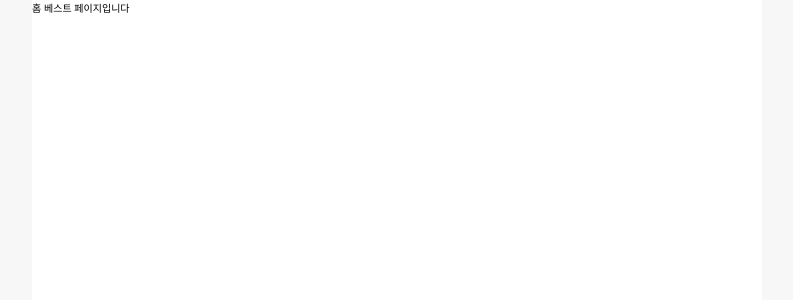
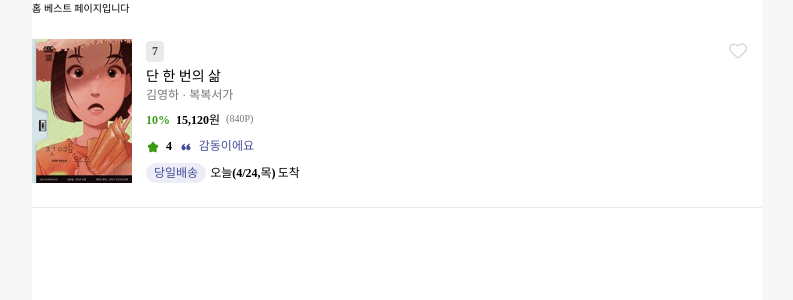
Before and after one commit to SOPT-all/36-COLLABORATION-WEB-KYOBOBOOK, a React (Vite) app: page /best in a window 1280 px wide. Shown: the top 300 px of the page, without its empty margins (243-1036 px from the left). Built offline with nearby package versions, Linux system fonts and the light colour scheme.

Commit message:
feat: 홈 베스트 페이지에서 사용하는 bookitem 컴포넌트 구현 (#36)

```diff
--- a/src/pages/HomeBest/HomeBest.tsx
+++ b/src/pages/HomeBest/HomeBest.tsx
@@ -1,7 +1,24 @@
+import BookItem from './components/BookItem/BookItem';
+
+import sample from '@/assets/img/sample.png';
 const HomeBest = () => {
   return (
     <>
       <div>홈 베스트 페이지입니다</div>
+      <BookItem
+        rank={7}
+        title={'단 한 번의 삶'}
+        author={'김영하'}
+        publisher={'복복서가'}
+        discountRate={10}
+        price={15120}
+        point={840}
+        rating={4}
+        review={'감동이에요'}
+        deliveryDate={'오늘(4/24,목)'}
+        isLiked={false}
+        imageUrl={sample}
+      />
     </>
   );
 };
--- /dev/null
+++ b/src/pages/HomeBest/components/BookItem/BookItem.style.ts
@@ -0,0 +1,166 @@
+import { css } from '@emotion/react';
+
+import { theme } from '@/styles/theme';
+
+export const container = css`
+  display: flex;
+  border-bottom: 1px solid ${theme.colors.gray2};
+  padding: 2.4rem 0;
+  gap: 1.4rem;
+`;
+
+export const imageWrapper = css`
+  flex-shrink: 0;
+  width: 10rem;
+  height: 14.4rem;
+`;
+
+export const bookImage = css`
+  width: 100%;
+  height: 100%;
+  object-fit: cover;
+`;
+
+export const content = css`
+  flex: 1;
+  display: flex;
+  flex-direction: column;
+  gap: 0.4rem;
+`;
+
+export const topRow = css`
+  display: flex;
+  justify-content: space-between;
+  align-items: center;
+`;
+
+export const rankBadgeBase = css`
+  padding: 0.2rem 0.6rem;
+  height: 2.1rem;
+  border-radius: 4px;
+  ${theme.fonts.caption2};
+`;
+
+export const rankBadgeTop3 = css`
+  background-color: ${theme.colors.green1};
+  color: ${theme.colors.white};
+`;
+
+export const rankBadgeOther = css`
+  background-color: ${theme.colors.gray2};
+  color: ${theme.colors.gray6};
+`;
+
+export const likeButton = css`
+  display: flex;
+  align-items: center;
+  justify-content: center;
+  padding-right: 1.2rem;
+  line-height: 0;
+  border: none;
+  background: none;
+`;
+
+export const titleContainer = css`
+  display: flex;
+  flex-direction: column;
+  gap: 0.2px;
+  margin-bottom: 0.4rem;
+`;
+
+export const title = css`
+  ${theme.fonts.subtitle4};
+`;
+
+export const subtitle = css`
+  color: ${theme.colors.gray4};
+  ${theme.fonts.caption3};
+`;
+
+export const priceRow = css`
+  display: flex;
+  gap: 0.6rem;
+  margin-bottom: 0.6rem;
+`;
+
+export const discount = css`
+  color: ${theme.colors.green1};
+  ${theme.fonts.caption1};
+`;
+
+export const price = css`
+  ${theme.fonts.caption1};
+`;
+
+export const won = css`
+  ${theme.fonts.caption3};
+`;
+
+export const point = css`
+  color: ${theme.colors.gray4};
+  ${theme.fonts.caption4};
+`;
+
+export const reviewRow = css`
+  display: flex;
+  align-items: center;
+  gap: 0.2rem;
+  margin-bottom: 0.4rem;
+`;
+
+export const rating = css`
+  display: flex;
+  align-items: center;
+  gap: 0.4rem;
+  ${theme.fonts.caption1};
+
+  svg {
+    fill: ${theme.colors.green1};
+    margin-right: 0.2rem;
+  }
+`;
+
+export const separator = css`
+  color: ${theme.colors.gray3};
+  ${theme.fonts.caption4};
+`;
+
+export const review = css`
+  display: flex;
+  align-items: center;
+  gap: 0.4rem;
+
+  color: ${theme.colors.purple7};
+  ${theme.fonts.caption2};
+
+  svg {
+    margin-right: 0.2rem;
+  }
+`;
+
+export const deliveryRow = css`
+  display: flex;
+  gap: 0.2rem;
+  align-items: center;
+`;
+
+export const deliveryBadge = css`
+  display: flex;
+  align-items: center;
+  height: 2rem;
+  padding: 0 0.8rem;
+  margin-right: 0.2rem;
+
+  background-color: ${theme.colors.purple1};
+  color: ${theme.colors.purple7};
+  border-radius: 40px;
+  ${theme.fonts.caption3};
+`;
+
+export const deliveryDate = css`
+  ${theme.fonts.caption1};
+`;
+
+export const deliveryText = css`
+  ${theme.fonts.caption3};
+`;
--- /dev/null
+++ b/src/pages/HomeBest/components/BookItem/BookItem.tsx
@@ -0,0 +1,99 @@
+import { useState } from 'react';
+
+import * as s from '@/pages/HomeBest/components/BookItem/BookItem.style';
+import { getRankBadgeInfo } from '@/pages/HomeBest/utils/getRankBadgeStyle';
+import Icon from '@/components/Icon';
+import { theme } from '@/styles/theme';
+
+interface BookItemPropTypes {
+  rank: number;
+  title: string;
+  author: string;
+  publisher: string;
+  discountRate: number;
+  price: number;
+  point: number;
+  rating: number;
+  review: string;
+  deliveryDate: string;
+  isLiked: boolean;
+  imageUrl: string;
+}
+
+const BookItem = ({
+  rank,
+  title,
+  author,
+  publisher,
+  discountRate,
+  price,
+  point,
+  rating,
+  review,
+  deliveryDate,
+  isLiked: defaultLiked,
+  imageUrl,
+}: BookItemPropTypes) => {
+  const { text, isTop3 } = getRankBadgeInfo(rank);
+  const [isLiked, setIsLiked] = useState(defaultLiked);
+
+  const toggleLike = () => {
+    setIsLiked((prev) => !prev);
+  };
+
+  return (
+    <div css={s.container}>
+      <div css={s.imageWrapper}>
+        <img src={imageUrl} alt={title} css={s.bookImage} />
+      </div>
+
+      <div css={s.content}>
+        <div css={s.topRow}>
+          <span css={[s.rankBadgeBase, isTop3 ? s.rankBadgeTop3 : s.rankBadgeOther]}>{text}</span>
+          <button css={s.likeButton} onClick={toggleLike}>
+            <Icon
+              name={isLiked ? 'wishFill' : 'wish'}
+              width={24}
+              height={24}
+              fill={isLiked ? undefined : theme.colors.gray3}
+            />
+          </button>
+        </div>
+        <div css={s.titleContainer}>
+          <h3 css={s.title}>{title}</h3>
+          <div css={s.subtitle}>
+            {author} · {publisher}
+          </div>
+        </div>
+
+        <div css={s.priceRow}>
+          <span css={s.discount}>{discountRate}%</span>
+          <div>
+            <span css={s.price}>{price.toLocaleString()}</span>
+            <span css={s.won}>원</span>
+          </div>
+          <span css={s.point}>({point}P)</span>
+        </div>
+
+        <div css={s.reviewRow}>
+          <span css={s.rating}>
+            <Icon name="star" width={14} height={14} /> {rating}
+          </span>
+          <span css={s.separator}>/</span>
+          <span css={s.review}>
+            <Icon name="quote" width={14} height={14} />
+            {review}
+          </span>
+        </div>
+
+        <div css={s.deliveryRow}>
+          <span css={s.deliveryBadge}>당일배송</span>
+          <span css={s.deliveryDate}>{deliveryDate}</span>
+          <span css={s.deliveryText}>도착</span>
+        </div>
+      </div>
+    </div>
+  );
+};
+
+export default BookItem;
--- /dev/null
+++ b/src/pages/HomeBest/utils/getRankBadgeStyle.ts
@@ -0,0 +1,8 @@
+export const getRankBadgeInfo = (rank: number) => {
+  const isTop3 = rank <= 3;
+
+  return {
+    text: rank === 1 ? `Best ${rank}` : `${rank}`,
+    isTop3,
+  };
+};
```
Also changed, not shown: src/assets/icons/svg/ic_wish.svg.
